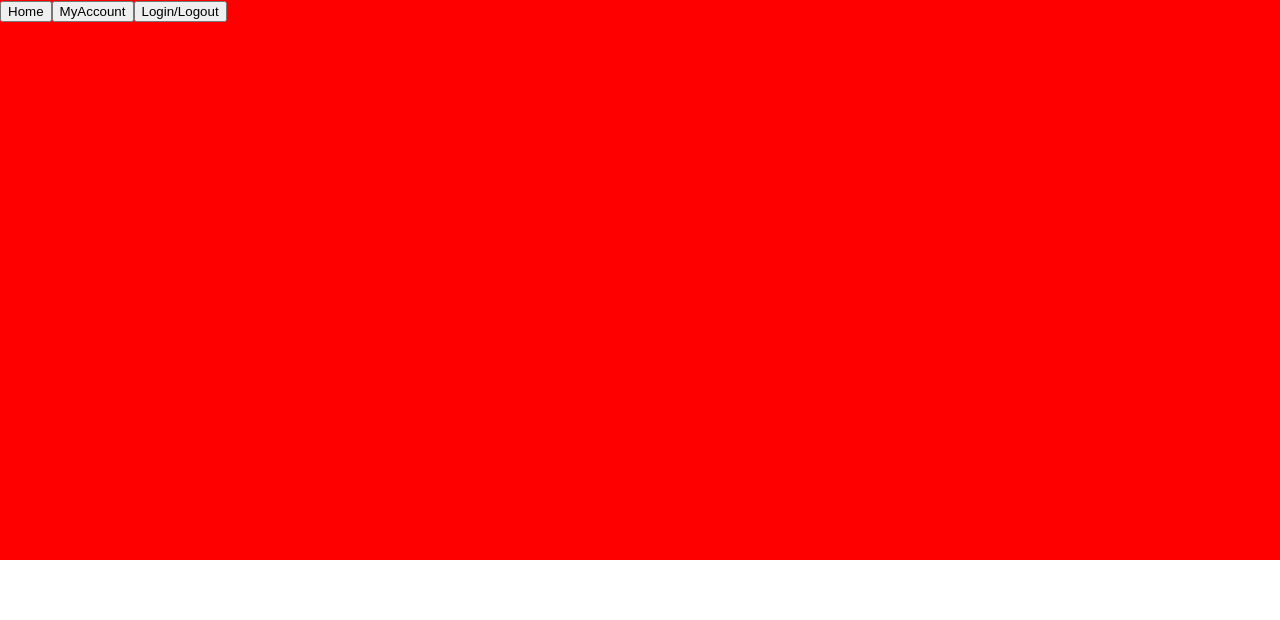
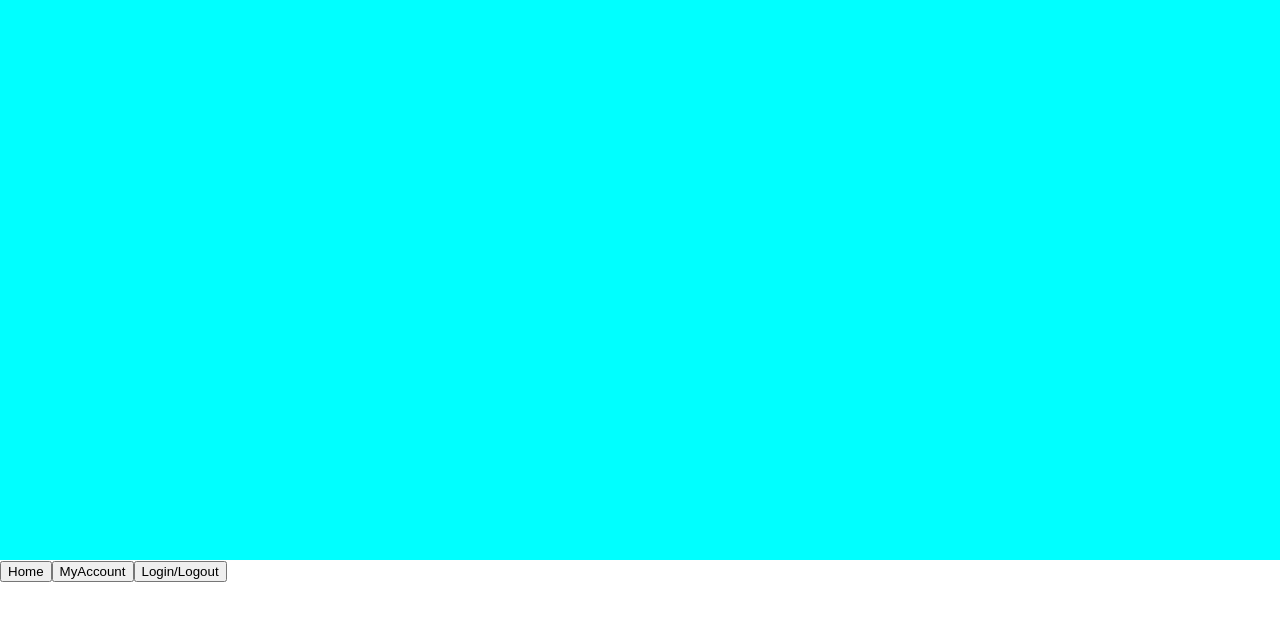
Before and after one commit to software-assignments-spring2021/project-setup-team-kauran-hybrid, a React (Create React App) app in the folder front-end/: page /dropdown in a window 1280 px wide. Shown: the top 620 px of the page. Built offline with nearby package versions, Linux system fonts and the light colour scheme.

Commit message:
testing dd-wrapper and dd-header

```diff
--- a/front-end/src/Dropdown.css
+++ b/front-end/src/Dropdown.css
@@ -3,3 +3,9 @@
     height: 70vh;
     width: 100vw;
 }
+
+.dd-header{
+    background-color: aqua;
+    height: 70vh;
+    width: 100vw;
+}
```
Also changed, not shown: front-end/src/Home.js (line endings or trailing spaces).
